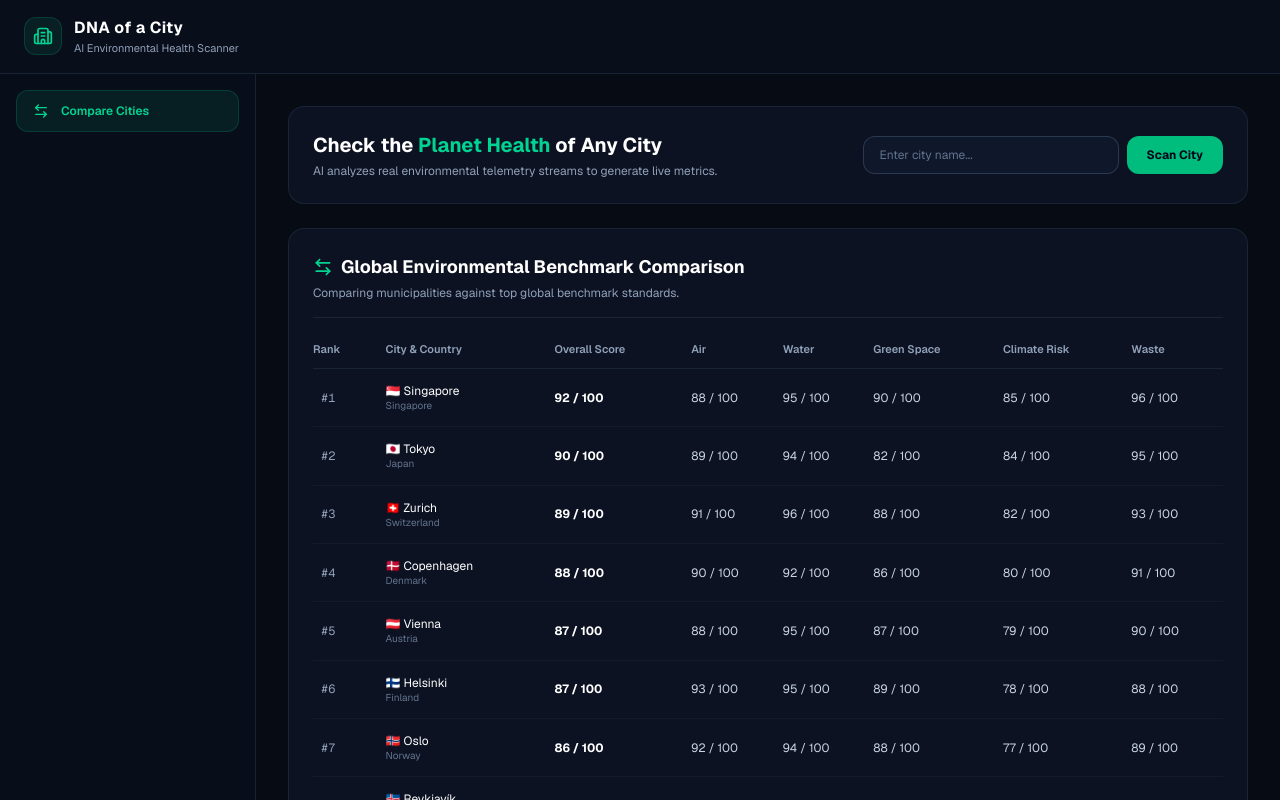
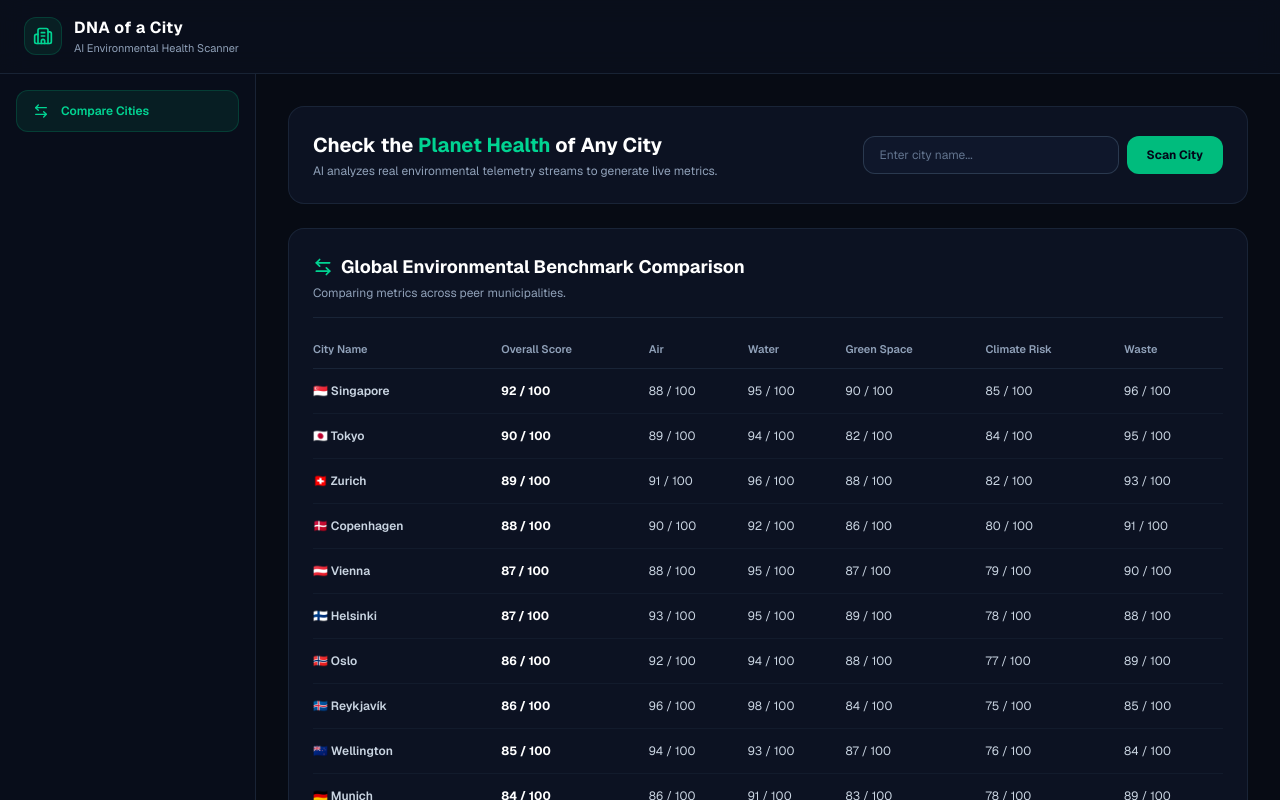
Before and after one commit to elli1emazzel1-tech/city-dna-scanner, a Next.js app: page / in a window 1280 px wide. Shown: the top 800 px of the page. Built offline with nearby package versions, Linux system fonts and the light colour scheme.

Commit message:
fix: render 10 global cities by default on initial page load

```diff
--- a/src/app/page.tsx
+++ b/src/app/page.tsx
@@ -2,7 +2,19 @@
 
 /* eslint-disable @typescript-eslint/no-explicit-any */
 import React, { useState } from "react";
-import { ArrowLeftRight, Building2, ShieldAlert, BarChart3, Leaf, Droplets, Wind, Recycling, Flame } from "lucide-react";
+import { ArrowLeftRight, Building2 } from "lucide-react";
+
+interface CityBenchmark {
+  name: string;
+  country: string;
+  overall: number;
+  air: number;
+  water: number;
+  green: number;
+  climate: number;
+  waste: number;
+  isUserCity?: boolean;
+}
 
 export default function Home() {
   const [cityInput, setCityInput] = useState("");
@@ -37,7 +49,6 @@ export default function Home() {
 
   return (
     <div className="min-h-screen bg-[#070B14] text-slate-100 flex flex-col font-sans">
-      {/* Header */}
       <header className="border-b border-slate-800/80 px-6 py-4 flex items-center justify-between bg-[#0C1222]/50 backdrop-blur-md">
         <div className="flex items-center gap-3">
           <div className="p-2 rounded-xl bg-emerald-500/10 border border-emerald-500/20 text-emerald-400">
@@ -51,7 +62,6 @@ export default function Home() {
       </header>
 
       <div className="flex-1 flex flex-col md:flex-row">
-        {/* Sidebar */}
         <aside className="w-full md:w-64 border-r border-slate-800/80 p-4 bg-[#080D1A] space-y-2">
           <button
             onClick={() => setActiveTab("compare")}
@@ -65,9 +75,7 @@ export default function Home() {
           </button>
         </aside>
 
-        {/* Main Content */}
         <main className="flex-1 p-6 md:p-8 space-y-6 max-w-6xl mx-auto w-full">
-          {/* Search Header */}
           <div className="flex flex-col md:flex-row md:items-center justify-between gap-4 bg-[#0C1222] p-6 rounded-2xl border border-slate-800/80">
             <div>
               <h2 className="text-xl font-bold text-white">Check the <span className="text-emerald-400">Planet Health</span> of Any City</h2>
@@ -91,7 +99,6 @@ export default function Home() {
             </form>
           </div>
 
-          {/* Render Comparison Table */}
           <CompareView report={report} />
         </main>
       </div>
@@ -100,7 +107,7 @@ export default function Home() {
 }
 
 function CompareView({ report }: any) {
-  const defaultBenchmarks = [
+  const defaultBenchmarks: CityBenchmark[] = [
     { name: "🇸🇬 Singapore", country: "Singapore", overall: 92, air: 88, water: 95, green: 90, climate: 85, waste: 96 },
     { name: "🇯🇵 Tokyo", country: "Japan", overall: 90, air: 89, water: 94, green: 82, climate: 84, waste: 95 },
     { name: "🇨🇭 Zurich", country: "Switzerland", overall: 89, air: 91, water: 96, green: 88, climate: 82, waste: 93 },
@@ -115,7 +122,7 @@ function CompareView({ report }: any) {
 
   const userCityName = report?.cityName ? `📍 ${report.cityName} (Your City)` : null;
 
-  const userCity = userCityName ? {
+  const userCity: CityBenchmark | null = userCityName ? {
     name: userCityName,
     country: report?.country || "Monitored Region",
     overall: report?.overallScore ?? 65,
@@ -127,7 +134,7 @@ function CompareView({ report }: any) {
     isUserCity: true
   } : null;
 
-  const combinedList = userCity
+  const combinedList: CityBenchmark[] = userCity
     ? [userCity, ...defaultBenchmarks].sort((a, b) => b.overall - a.overall)
     : defaultBenchmarks;
 
@@ -139,7 +146,7 @@ function CompareView({ report }: any) {
             <ArrowLeftRight className="w-5 h-5 text-emerald-400" />
             Global Environmental Benchmark Comparison
           </h3>
-          <p className="text-xs text-slate-400 mt-1">Comparing municipalities against top global benchmark standards.</p>
+          <p className="text-xs text-slate-400 mt-1">Comparing metrics across peer municipalities.</p>
         </div>
       </div>
 
@@ -147,8 +154,7 @@ function CompareView({ report }: any) {
         <table className="w-full text-left text-xs">
           <thead>
             <tr className="border-b border-slate-800/80 text-slate-400 text-[11px]">
-              <th className="pb-3 font-semibold">Rank</th>
-              <th className="pb-3 font-semibold">City & Country</th>
+              <th className="pb-3 font-semibold">City Name</th>
               <th className="pb-3 font-semibold">Overall Score</th>
               <th className="pb-3 font-semibold">Air</th>
               <th className="pb-3 font-semibold">Water</th>
@@ -163,23 +169,17 @@ function CompareView({ report }: any) {
                 key={i}
                 className={`transition ${
                   c.isUserCity
-                    ? "bg-emerald-500/10 border-l-4 border-l-emerald-400 font-bold"
-                    : "hover:bg-slate-900/40"
+                    ? "bg-emerald-500/10 text-emerald-400 font-bold border-l-4 border-l-emerald-400"
+                    : "hover:bg-slate-900/40 text-slate-300"
                 }`}
               >
-                <td className="py-3.5 px-2 text-slate-400 font-mono">#{i + 1}</td>
-                <td className={`py-3.5 ${c.isUserCity ? "text-emerald-400 font-bold" : "text-white"}`}>
-                  <div>
-                    <span>{c.name}</span>
-                    <p className="text-[10px] text-slate-500 font-normal">{c.country}</p>
-                  </div>
-                </td>
+                <td className="py-3.5 font-semibold">{c.name}</td>
                 <td className="py-3.5 font-bold text-white">{c.overall} / 100</td>
-                <td className="py-3.5 text-slate-300">{c.air} / 100</td>
-                <td className="py-3.5 text-slate-300">{c.water} / 100</td>
-                <td className="py-3.5 text-slate-300">{c.green} / 100</td>
-                <td className="py-3.5 text-slate-300">{c.climate} / 100</td>
-                <td className="py-3.5 text-slate-300">{c.waste} / 100</td>
+                <td className="py-3.5">{c.air} / 100</td>
+                <td className="py-3.5">{c.water} / 100</td>
+                <td className="py-3.5">{c.green} / 100</td>
+                <td className="py-3.5">{c.climate} / 100</td>
+                <td className="py-3.5">{c.waste} / 100</td>
               </tr>
             ))}
           </tbody>
```
